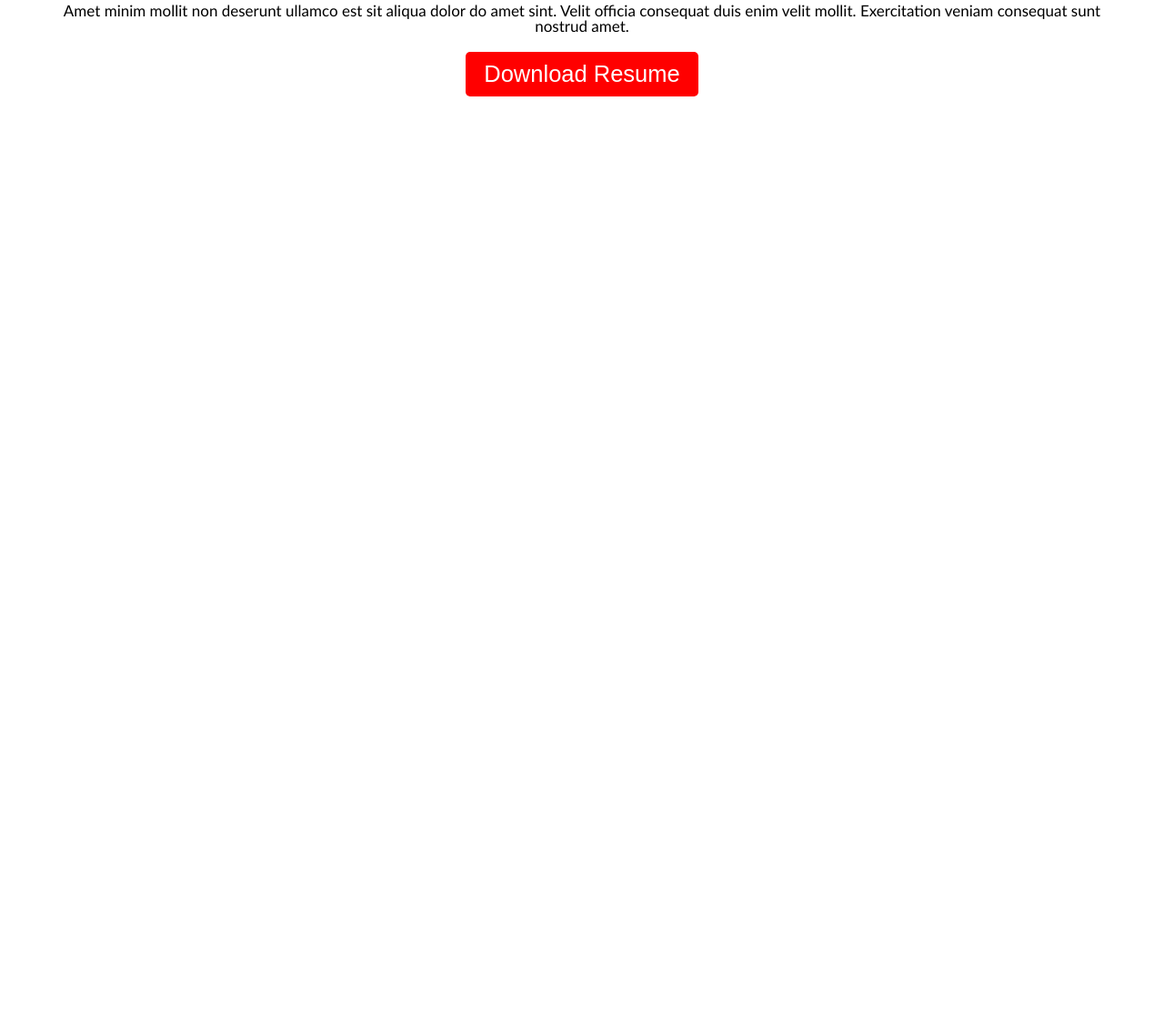
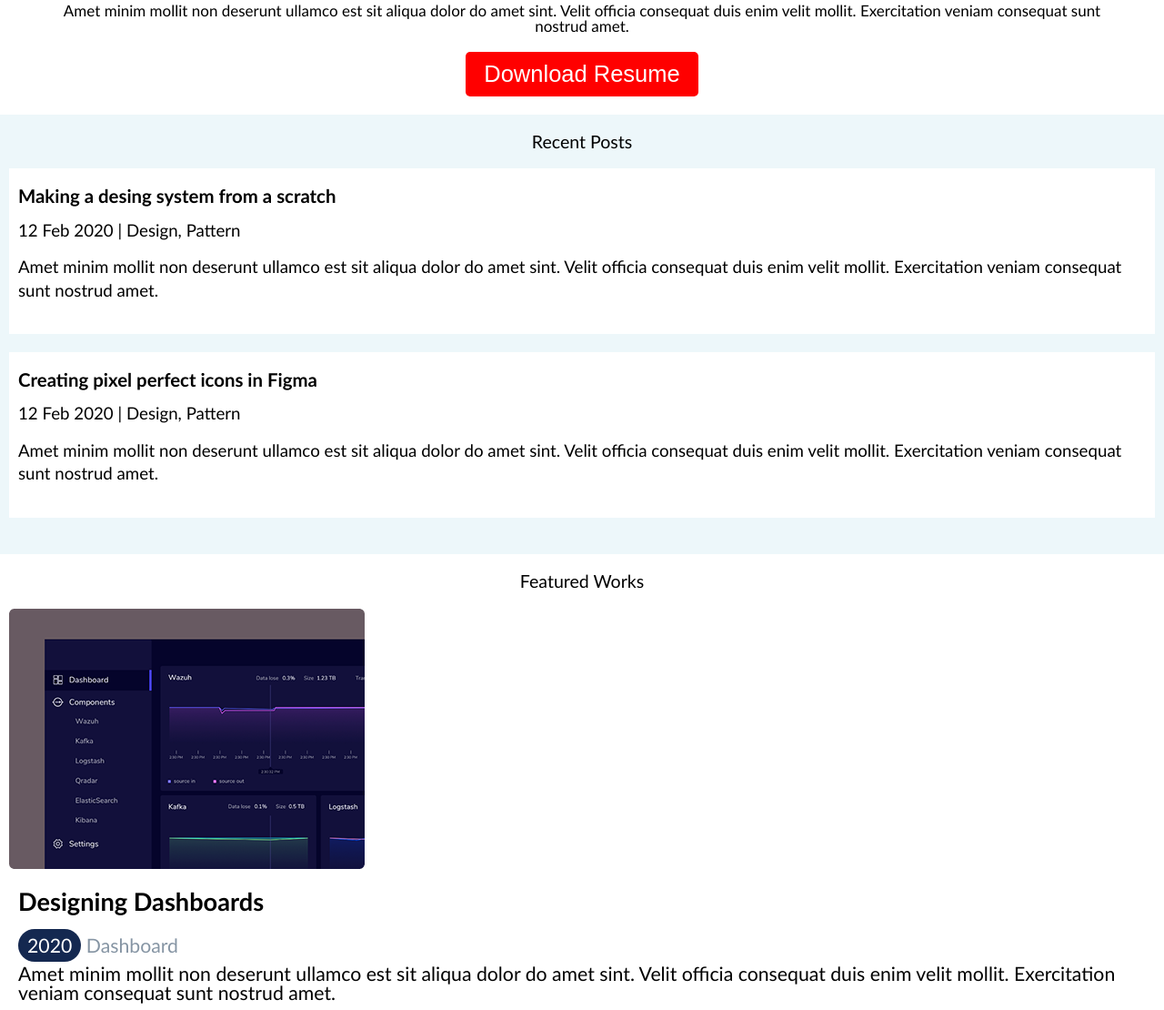
Before and after one commit to PrtzArthur/portifolio, a plain HTML site: page index.html in a window 1280 px wide. Shown: the part 489-1599 px from the top of the page at 91% size. Before the commit the page ends 800 px from the top, so only its background shows below. Drawn offline with Linux system fonts and the light colour scheme.

Commit message:
Feat: section posts e works

```diff
--- a/css/styles.css
+++ b/css/styles.css
@@ -5,6 +5,10 @@
 html {
     font-family: 'Trebuchet MS', 'Lucida Sans Unicode', 'Lucida Grande', 'Lucida Sans', Arial, sans-serif;
     font-size: calc(12px + 0.390625vw);
+}
+section h2{
+    text-align: center;
+    font-size: 1.15rem;
 }
 /*==============================================================================
                                 HEADER
@@ -46,3 +50,57 @@ section.banner p button {
     padding: 10px 20px 10px 20px;
     border-radius: 5px ;
 }
+/*===============================================================================
+                                POSTS
+=================================================================================
+*/
+section.posts{
+    background-color: #edf7fa;
+    padding: 20px 10px 20px 10px;
+}
+
+section.posts ul li {
+    background-color: white;
+    margin: 20px 0px 20px 0px;
+    padding: 20px 10px 20px 10px;
+
+}
+section.posts ul li h3{
+    font-weight:bold;
+    font-size: 1.20rem;
+}
+section.posts ul li p{
+    font-size: 1.1rem;
+    margin: 15px 0px 15px 0px;
+    line-height: 1.5rem;
+}
+/*===============================================================================
+                                WORKS
+=================================================================================
+*/
+section.works{
+    padding: 20px 10px 20px 10px;
+}
+section.works ul li{
+    margin: 20px 0px 20px 0px;
+}
+
+section.works ul li h3 {
+    font-size: 1.6rem;
+    font-weight: bold;
+    margin: 20px 10px 20px 10px;
+}
+section.works ul li p{
+    font-size: 1.25rem;
+    padding: 5px 10px 5px 10px;
+}
+section.works ul li p.info{
+    color: #8695a4;
+
+}
+section.works ul li p span{
+    background-color: #142850;
+    color:white;
+    padding: 5px 10px 5px 10px;
+    border-radius: 20px;
+}
--- a/index.html
+++ b/index.html
@@ -1,5 +1,6 @@
 <!DOCTYPE html>
 <html lang="en">
+
 <head>
     <meta charset="UTF-8">
     <meta name="viewport" content="width=device-width, initial-scale=1.0">
@@ -7,6 +8,7 @@
     <link rel="stylesheet" href="css/reset.css">
     <link rel="stylesheet" href="css/styles.css">
 </head>
+
 <body>
 
     <header>
@@ -32,17 +34,86 @@
                 Creative Technologist
             </h2>
             <p>
-                Amet minim mollit non deserunt ullamco est sit aliqua dolor do amet sint. Velit officia consequat duis enim velit mollit. Exercitation veniam consequat sunt nostrud amet.
+                Amet minim mollit non deserunt ullamco est sit aliqua dolor do amet sint. Velit officia consequat duis
+                enim velit mollit. Exercitation veniam consequat sunt nostrud amet.
             </p>
             <p>
-            <button>
-                Download Resume
-            </button>
+                <button>
+                    Download Resume
+                </button>
             </p>
+        </section>
+        <section class="posts">
+            <h2>
+                Recent Posts
+            </h2>
+            <ul>
+                <li>
+                    <h3>
+                        Making a desing system from a scratch
+                    </h3>
+                    <p>
+                        12 Feb 2020 | Design, Pattern
+                    </p>
+                    <p>
+                        Amet minim mollit non deserunt ullamco est sit aliqua dolor do amet sint. Velit officia
+                        consequat duis enim velit mollit. Exercitation veniam consequat sunt nostrud amet.
+                    </p>
+                </li>
+                <li>
+                    <h3>
+                        Creating pixel perfect icons in Figma
+                    </h3>
+                    <p>
+                        12 Feb 2020 | Design, Pattern
+                    </p>
+                    <p>
+                        Amet minim mollit non deserunt ullamco est sit aliqua dolor do amet sint. Velit officia
+                        consequat duis enim velit mollit. Exercitation veniam consequat sunt nostrud amet.
+
+                    </p>
+                </li>
+            </ul>
+        </section>
+        <section class="works">
+            <h2>Featured Works</h2>
+            <ul>
+                <li>
+                    <img src="images/Rectangle 30.png" alt="dashboard">
+                    <h3>
+                        Designing Dashboards
+                    </h3>
+                    <p class="info">
+                    <span>2020</span>  Dashboard
+                    </p>
+                    <p>
+                        Amet minim mollit non deserunt ullamco est sit aliqua dolor do amet sint. Velit officia consequat duis enim velit mollit. Exercitation veniam consequat sunt nostrud amet.
+                    </p>
+
+                </li>
+
+                </li>
+                <img src="images/Rectangle 32.png" alt="">
+                <li>
+                    <h3>
+                        Vibrant Portraits of 2020
+
+                    </h3>
+                    <p class="info">
+                    <span>2018</span> Illustration
+                    </p>
+
+                    <p>
+                        Amet minim mollit non deserunt ullamco est sit aliqua dolor do amet sint. Velit officia consequat duis enim velit mollit. Exercitation veniam consequat sunt nostrud amet.
+                    </p>
+
+            </ul>
+
         </section>
     </main>
 
 
 
 </body>
+
 </html>
```
